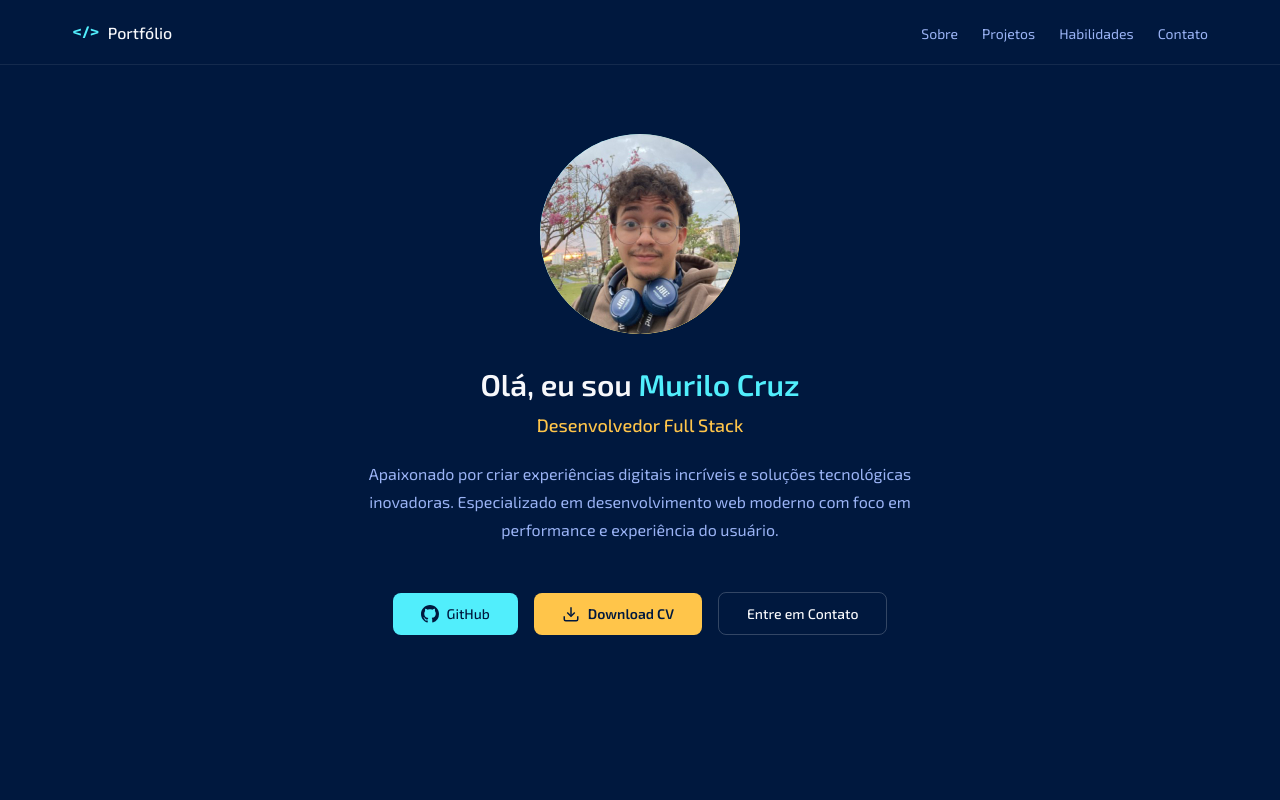
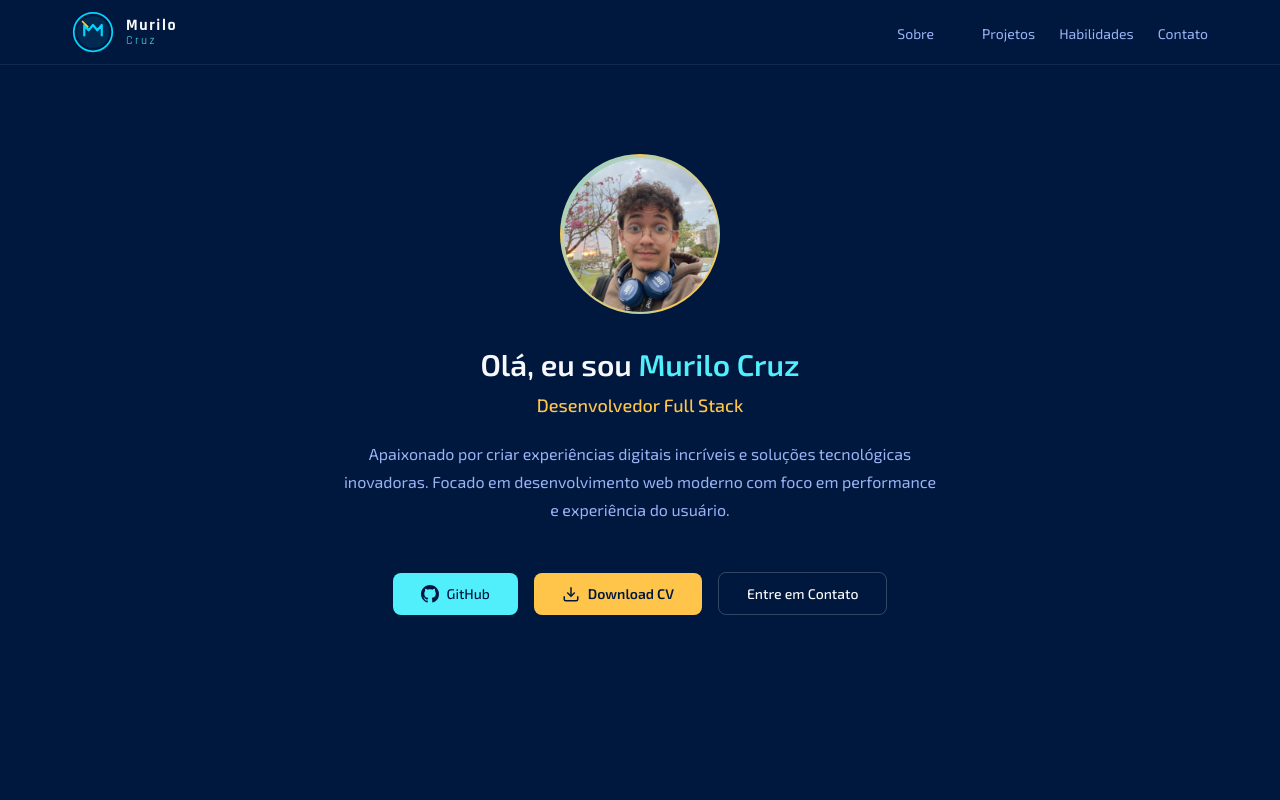
Before and after one commit to Murilovers27/Portfolio, a Next.js app: page / in a window 1280 px wide. Shown: the top 800 px of the page. Built offline with nearby package versions, Linux system fonts and the light colour scheme.

Commit message:
Att logo

```diff
--- a/package.json
+++ b/package.json
@@ -9,6 +9,7 @@
     "lint": "eslint"
   },
   "dependencies": {
+    "motion": "^12.40.0",
     "next": "16.2.6",
     "react": "19.2.4",
     "react-dom": "19.2.4"
--- a/src/components/About/About.jsx
+++ b/src/components/About/About.jsx
@@ -14,7 +14,7 @@ export default function About() {
 
       <div className={styles.card}>
         <p className={styles.text}>
-          Sou Murilo Cruz, tenho 19 anos e sou estudante de Análise e Desenvolvimento
+          Sou Murilo Cruz, tenho 20 anos e sou estudante de Análise e Desenvolvimento
           de Sistemas do 5° período. Bem-vindo ao meu pequeno mundo tecnológico.
         </p>
         <p className={styles.text}>
--- a/src/components/Hero/Hero.jsx
+++ b/src/components/Hero/Hero.jsx
@@ -20,7 +20,7 @@ export default function Hero() {
 
       <p className={styles.bio}>
         Apaixonado por criar experiências digitais incríveis e soluções tecnológicas inovadoras.
-        Especializado em desenvolvimento web moderno com foco em performance e experiência do usuário.
+        Focado em desenvolvimento web moderno com foco em performance e experiência do usuário.
       </p>
 
       <div className={styles.buttons}>
--- a/src/components/Hero/Hero.module.css
+++ b/src/components/Hero/Hero.module.css
@@ -12,13 +12,18 @@
 
 /* AVATAR */
 .avatar {
-
-  width: 200px;
-  height: 200px;
+  width: 160px;
+  height: 160px;
   border-radius: 50%;
   overflow: hidden;
   margin-bottom: var(--space-6);
   background: linear-gradient(135deg, var(--color-accent-sky), var(--color-gold));
+  border: 2px solid rgba(255, 197, 74, 0.3);
+  transition: border-color var(--transition-base);
+}
+
+.avatar:hover {
+  border-color: var(--color-gold);
 }
 
 .avatarImg {
@@ -27,6 +32,8 @@
   object-fit: cover;
   border-radius: 50%;
 }
+
+
 
 /* TEXTOS */
 .greeting {
--- /dev/null
+++ b/src/components/NavBar/Logo.jsx
@@ -0,0 +1,47 @@
+'use client';
+
+import { motion } from 'motion/react';
+import styles from './Logo.module.css';
+
+export default function Logo() {
+  return (
+    <a href="#" className={styles.logo}>
+      <motion.svg
+        width="42"
+        height="42"
+        viewBox="0 0 48 48"
+        fill="none"
+        xmlns="http://www.w3.org/2000/svg"
+        whileHover={{ rotate: 360 }}
+        transition={{ duration: 0.6, ease: 'easeInOut' }}
+      >
+        <circle cx="24" cy="24" r="22" stroke="url(#gradient1)" strokeWidth="2" fill="none" />
+        <circle cx="24" cy="24" r="18" fill="url(#gradient2)" opacity="0.1" />
+        <path
+          d="M14 28V16L19 22L24 16L29 22L34 16V28"
+          stroke="#00D4FF"
+          strokeWidth="2.5"
+          strokeLinecap="round"
+          strokeLinejoin="round"
+          fill="none"
+        />
+        <line x1="12" y1="12" x2="18" y2="18" stroke="#FFC947" strokeWidth="2" strokeLinecap="round" />
+        <defs>
+          <linearGradient id="gradient1" x1="0" y1="0" x2="48" y2="48">
+            <stop offset="0%" stopColor="#00D4FF" />
+            <stop offset="100%" stopColor="#FFC947" />
+          </linearGradient>
+          <linearGradient id="gradient2" x1="0" y1="0" x2="48" y2="48">
+            <stop offset="0%" stopColor="#00D4FF" />
+            <stop offset="100%" stopColor="#4ECDC4" />
+          </linearGradient>
+        </defs>
+      </motion.svg>
+
+      <div className={styles.text}>
+        <span className={styles.name}>Murilo</span>
+        <span className={styles.surname}>Cruz</span>
+      </div>
+    </a>
+  );
+}
--- /dev/null
+++ b/src/components/NavBar/Logo.module.css
@@ -0,0 +1,28 @@
+.logo {
+  display: flex;
+  align-items: center;
+  gap: var(--space-3);
+  text-decoration: none;
+  flex-shrink: 0;
+}
+
+.text {
+  display: flex;
+  flex-direction: column;
+  line-height: 1.1;
+}
+
+.name {
+  font-family: var(--font-heading);
+  font-size: var(--text-base);
+  font-weight: 700;
+  color: var(--color-text-primary);
+  letter-spacing: 0.1em;
+}
+
+.surname {
+  font-family: var(--font-heading);
+  font-size: var(--text-xs);
+  color: var(--color-accent-cyan);
+  letter-spacing: 0.2em;
+}
--- a/src/components/NavBar/NavBar.jsx
+++ b/src/components/NavBar/NavBar.jsx
@@ -1,9 +1,11 @@
 'use client';
 
+import Logo from './Logo'
 import styles from './NavBar.module.css';
 
 const NAV_LINKS = [
   { label: 'Sobre',       href: '#about'      },
+  { Label: 'Experiencia', href: '#experience'},
   { label: 'Projetos',    href: '#projects'   },
   { label: 'Habilidades', href: '#skills'     },
   { label: 'Contato',     href: '#contact'    },
@@ -13,11 +15,7 @@ export default function NavBar() {
   return (
     <header className={styles.navbar}>
       <nav className={styles.inner}>
-
-        <a href="#" className={styles.logo}>
-          <span className={styles.logoIcon}>&lt;/&gt;</span>
-          <span className={styles.logoText}>Portfólio</span>
-        </a>
+        <Logo/>
 
         <ul className={styles.links}>
           {NAV_LINKS.map(({ label, href }) => (
--- a/src/components/NavBar/NavBar.module.css
+++ b/src/components/NavBar/NavBar.module.css
@@ -25,19 +25,6 @@
   text-decoration: none;
 }
 
-.logoIcon {
-  font-family: var(--font-heading);
-  font-size: var(--text-lg);
-  font-weight: 700;
-  color: var(--color-accent-cyan);
-}
-
-.logoText {
-  font-family: var(--font-body);
-  font-size: var(--text-base);
-  font-weight: 500;
-  color: var(--color-text-primary);
-}
 
 /* LINKS */
 .links {
--- a/src/components/Skills/Skills.jsx
+++ b/src/components/Skills/Skills.jsx
@@ -33,6 +33,15 @@ const SKILLS = [
     name: 'MongoDB',
     icon: 'https://cdn.jsdelivr.net/gh/devicons/devicon/icons/mongodb/mongodb-original.svg',
   },
+  {
+    name: 'git',
+    icon: 'https://cdn.jsdelivr.net/gh/devicons/devicon/icons/git/git-original.svg',
+  },
+  {
+    name: 'Github',
+    icon: 'https://cdn.jsdelivr.net/gh/devicons/devicon/icons/github/github-original.svg',
+
+  }
 ];
 
 export default function Skills() {
```
Also changed, not shown: 1 other file (tests, documents, lock files or other folders).
